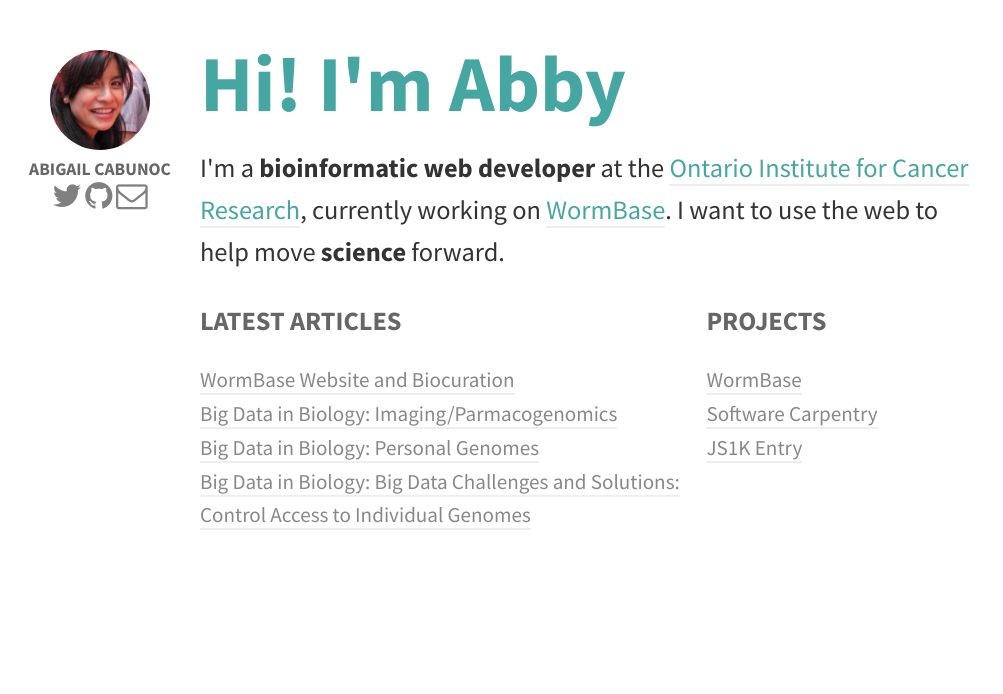
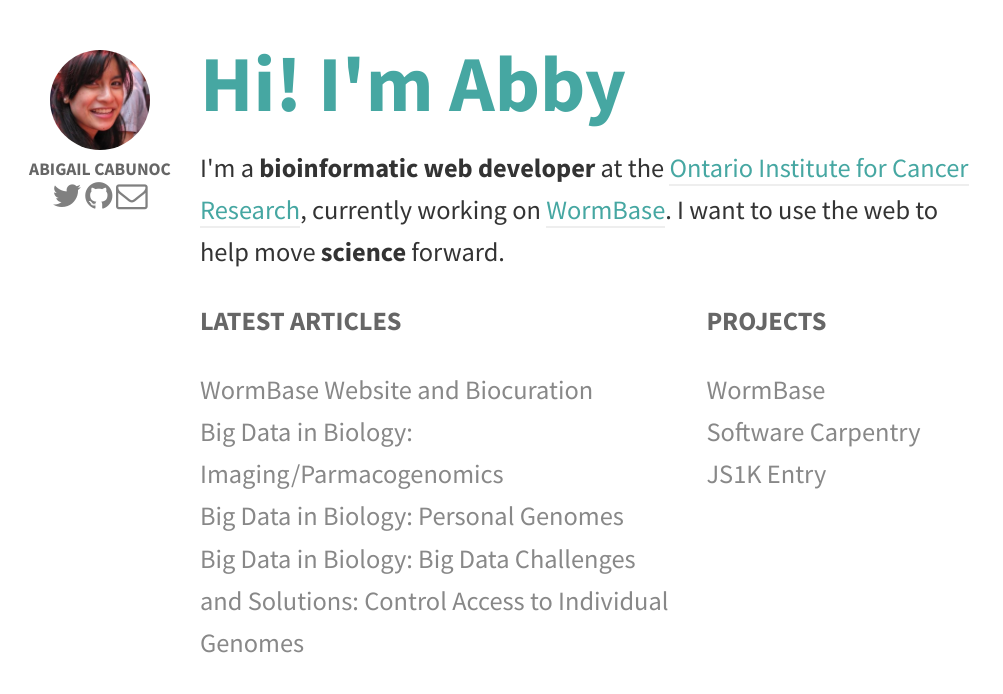
Before and after one commit to abbycabs/abbycabs.github.com, a plain HTML site: page index.html in a window 1280 px wide. Shown: the whole page, without its empty margins (0-1003 px from the left). Drawn offline with Linux system fonts and the light colour scheme.

Commit message:
stype updates

```diff
--- a/css/style.css
+++ b/css/style.css
@@ -389,12 +389,13 @@ animation-delay: 0.4s;
 ul {
   list-style: none;
   padding:0;
-  font-size:0.8em;
 }
 
 ul a, ul a:active, ul a:visited {
   color: #888;
+  border:none;
 }
+
 ul a:hover {
   color: #46A7A2;
 }
--- a/index.html
+++ b/index.html
@@ -43,10 +43,10 @@
             <section class="articles">
                 <h3>LATEST ARTICLES</h3>
                 <ul>
-                    <li><a href="http://blog.abigailcabunoc.com/wormbase-website-and-biocuration">WormBase Website and Biocuration</a></li>
-                    <li><a href="http://blog.abigailcabunoc.com/big-data-in-biology-imagingparmacogenomics">Big Data in Biology: Imaging/Parmacogenomics</a></li>
-                    <li><a href="http://blog.abigailcabunoc.com/big-data-in-biology-personal-genomes">Big Data in Biology: Personal Genomes</a></li>
-                    <li><a href="http://blog.abigailcabunoc.com/big-data-in-biology-big-data-challenges-and-solutions-control-access-to-individual-genomes">Big Data in Biology: Big Data Challenges and Solutions: Control Access to Individual Genomes</a></li>
+                    <li><a href="http://blog.abigailcabunoc.com/wormbase-website-and-biocuration" target="_blank" >WormBase Website and Biocuration</a></li>
+                    <li><a href="http://blog.abigailcabunoc.com/big-data-in-biology-imagingparmacogenomics" target="_blank" >Big Data in Biology: Imaging/Parmacogenomics</a></li>
+                    <li><a href="http://blog.abigailcabunoc.com/big-data-in-biology-personal-genomes" target="_blank" >Big Data in Biology: Personal Genomes</a></li>
+                    <li><a href="http://blog.abigailcabunoc.com/big-data-in-biology-big-data-challenges-and-solutions-control-access-to-individual-genomes" target="_blank" >Big Data in Biology: Big Data Challenges and Solutions: Control Access to Individual Genomes</a></li>
                 </ul>
             </section>
 
```
